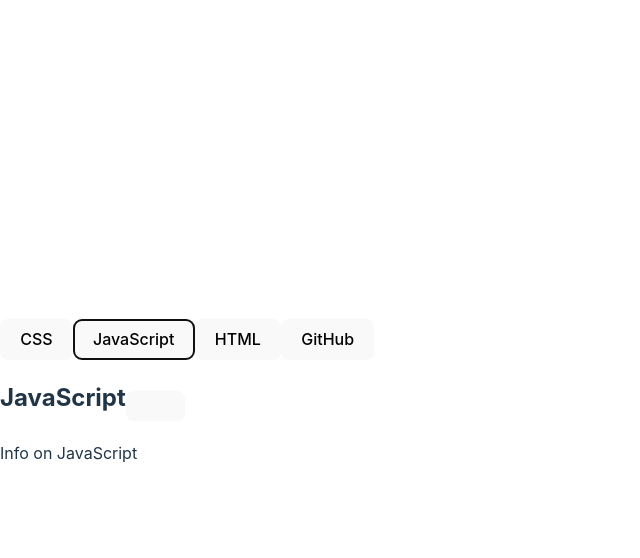
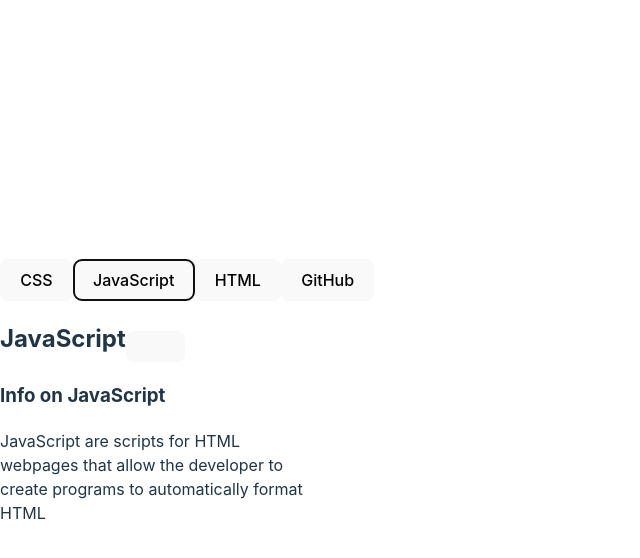
Before and after one commit to zlouvat/React_Assignment, a React (Vite) app: page / in a window 1280 px wide. Both pictures are taken after a click on the button "JavaScript". Shown: the top 558 px of the page, without its empty margins (0-640 px from the left). Built offline with nearby package versions, Linux system fonts and the light colour scheme.

Commit message:
Added info on all the cards, and changed the headers in the cards to <h3> blocks

```diff
--- a/src/App.tsx
+++ b/src/App.tsx
@@ -26,22 +26,37 @@
       </Button>
       {cssVisible && (
         <Card onClose={() => setCSSVisibility(false)} title="CSS">
-          Info on CSS
+          <h3>Info on JavaScript</h3>
+          CSS are Cascading Style Sheets <br />
+          thatallow the user to style HTML <br />
+          in any possible way they imagine
         </Card>
       )}
       {javaScriptVisible && (
         <Card onClose={() => setJavaScriptVisibility(false)} title="JavaScript">
-          Info on JavaScript
+          <h3>Info on JavaScript</h3>
+          JavaScript are scripts for HTML <br />
+          webpages that allow the developer to
+          <br />
+          create programs to automatically format <br />
+          HTML
         </Card>
       )}
       {htmlVisible && (
         <Card onClose={() => setHTMLVisibility(false)} title="HTML">
-          Info on HTML
+          <h3>Info on HTML</h3>
+          HTML is a coding language <br />
+          used to structure a website and the <br />
+          content that the developer chooses
         </Card>
       )}
       {gitVisible && (
         <Card onClose={() => setGitVisibility(false)} title="GitHub">
-          Info on GitHub
+          <h3>Info on GitHub</h3>
+          allows users to create and collaborate <br />
+          on files or code from across the world. <br />
+          Edits and changes can be made from multiple <br />
+          users to the same files
         </Card>
       )}
     </div>
```
